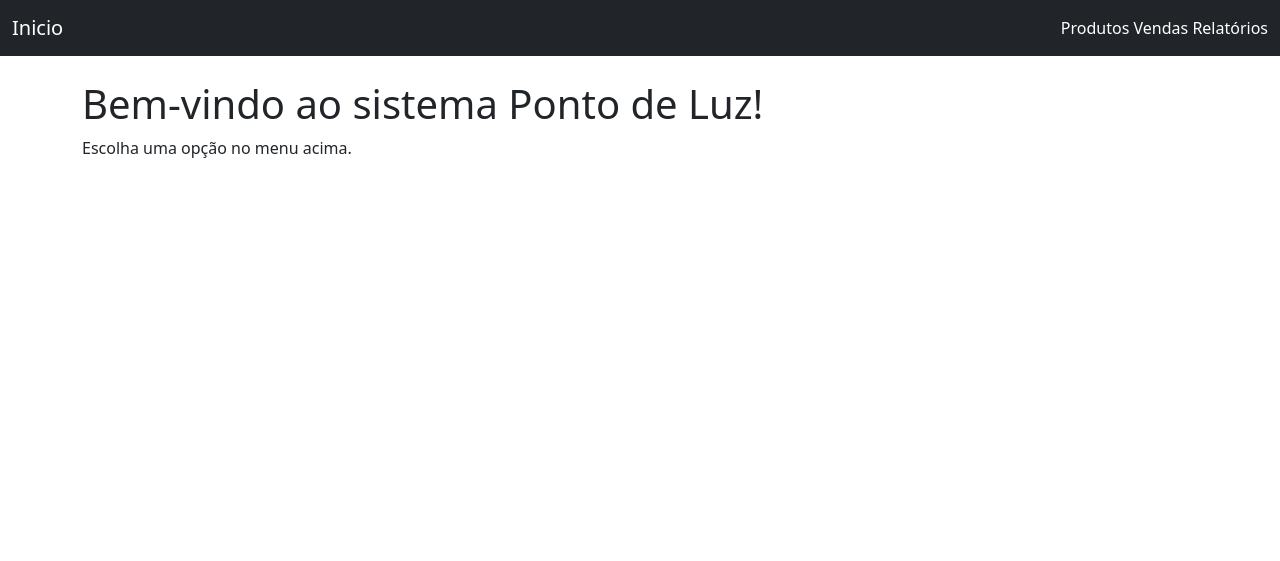
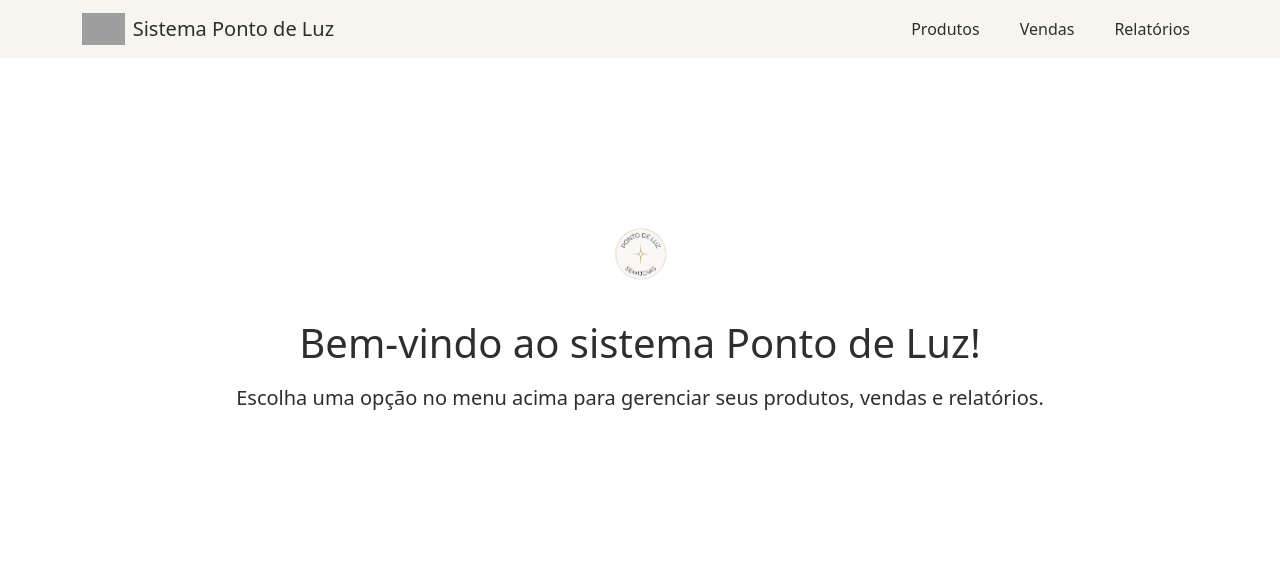
Before and after one commit to eBachtold/PontoDeLuz, a Flask app: template templates/home.html in a window 1280 px wide. Shown: the top 561 px of the page. Run offline with Flask 3, Linux system fonts and the light colour scheme; the template is opened without the code that fills it, so the values that code supplies are empty; grey boxes are pictures that could not be loaded.

Commit message:
atualiza layout

```diff
--- a/templates/base.html
+++ b/templates/base.html
@@ -3,40 +3,91 @@
 <head>
     <meta charset="UTF-8">
     <title>Sistema Ponto De Luz</title>
+
     <link rel="stylesheet"
           href="https://cdn.jsdelivr.net/npm/bootstrap@5.3.2/dist/css/bootstrap.min.css">
+
+    <style>
+        body {
+            color: #2E2E2E;
+            background-color: #FFFFFF;
+        }
+
+        /* Navbar com as cores da marca */
+        .navbar-pontodeluz {
+            background-color: #F7F5EF;
+        }
+
+        .navbar-pontodeluz .navbar-brand,
+        .navbar-pontodeluz .nav-link {
+            color: #2E2E2E !important;
+            font-weight: 500;
+        }
+
+        .navbar-pontodeluz .nav-link:hover {
+            text-decoration: underline;
+        }
+
+        /* Espaçamento entre itens do menu */
+        .navbar-pontodeluz .navbar-nav .nav-link {
+            margin-left: 1.5rem;
+        }
+    </style>
 </head>
 <body>
 
-{% with messages = get_flashed_messages(with_categories=true) %}
-  {% if messages %}
-    {% for category, message in messages %}
-      <div class="alert alert-{{ 'success' if category == 'success' else category }} alert-dismissible fade show mt-3" role="alert">
-        {{ message }}
-        <button type="button" class="btn-close" data-bs-dismiss="alert" aria-label="Close"></button>
-      </div>
-    {% endfor %}
-  {% endif %}
-{% endwith %}
+<nav class="navbar navbar-expand-lg navbar-pontodeluz">
+    <div class="container">
+        <!-- Logo + título -->
+        <a class="navbar-brand d-flex align-items-center" href="{{ url_for('home') if 'home' in globals() else '/' }}">
+            <img src="{{ url_for('static', filename='logo-pontodeluz.jpg') }}"
+                 alt="Ponto de Luz"
+                 class="me-2"
+                 style="height: 32px;">
+            <span>Sistema Ponto de Luz</span>
+        </a>
 
-<nav class="navbar navbar-expand navbar-dark bg-dark">
-    <div class="container-fluid">
-        <a class="navbar-brand" href="/">Inicio</a>
+        <!-- Botão para mobile (opcional) -->
+        <button class="navbar-toggler" type="button" data-bs-toggle="collapse" data-bs-target="#navbarPontoDeLuz"
+                aria-controls="navbarPontoDeLuz" aria-expanded="false" aria-label="Toggle navigation">
+            <span class="navbar-toggler-icon"></span>
+        </button>
 
-        <div>
-            <a class="nav-link d-inline text-white" href="/produtos">Produtos</a>
-            <a class="nav-link d-inline text-white" href="/vendas">Vendas</a>
-            <a class="nav-link d-inline text-white" href="/relatorio">Relatórios</a>
+        <!-- Itens do menu alinhados à direita -->
+        <div class="collapse navbar-collapse justify-content-end" id="navbarPontoDeLuz">
+            <ul class="navbar-nav mb-2 mb-lg-0">
+                <li class="nav-item">
+                    <a class="nav-link" href="{{ url_for('produtos') }}">Produtos</a>
+                </li>
+                <li class="nav-item">
+                    <a class="nav-link" href="{{ url_for('nova_venda') }}">Vendas</a>
+                </li>
+                <li class="nav-item">
+                    <a class="nav-link" href="{{ url_for('relatorio') }}">Relatórios</a>
+                </li>
+            </ul>
         </div>
     </div>
 </nav>
 
+<!-- mensagens flash abaixo do header -->
+<div class="container mt-3">
+    {% with messages = get_flashed_messages(with_categories=true) %}
+      {% if messages %}
+        {% for category, message in messages %}
+          <div class="alert alert-{{ 'success' if category == 'success' else category }} alert-dismissible fade show" role="alert">
+            {{ message }}
+            <button type="button" class="btn-close" data-bs-dismiss="alert" aria-label="Close"></button>
+          </div>
+        {% endfor %}
+      {% endif %}
+    {% endwith %}
+</div>
+
 <div class="container mt-4">
-    {% block content %}
-    {% endblock %}
+    {% block content %}{% endblock %}
 </div>
 
 <script src="https://cdn.jsdelivr.net/npm/bootstrap@5.3.0/dist/js/bootstrap.bundle.min.js"></script>
-
 </body>
 </html>
--- a/templates/home.html
+++ b/templates/home.html
@@ -1,6 +1,16 @@
 {% extends "base.html" %}
 
 {% block content %}
-<h1>Bem-vindo ao sistema Ponto de Luz!</h1>
-<p>Escolha uma opção no menu acima.</p>
+<div class="d-flex flex-column align-items-center justify-content-center text-center" style="min-height: 60vh;">
+    <img src="{{ url_for('static', filename='PontoDeLuzLogo.jpg') }}"
+         alt="Ponto de Luz"
+         style="height: 80px;">
+
+    <h1 class="mt-4" style="color: #2E2E2E;">
+        Bem-vindo ao sistema Ponto de Luz!
+    </h1>
+    <p class="lead mt-2" style="color: #2E2E2E;">
+        Escolha uma opção no menu acima para gerenciar seus produtos, vendas e relatórios.
+    </p>
+</div>
 {% endblock %}
```
Also changed, not shown: static/PontoDeLuzLogo.jpg (added), static/pontodeluz.jpg (added).
